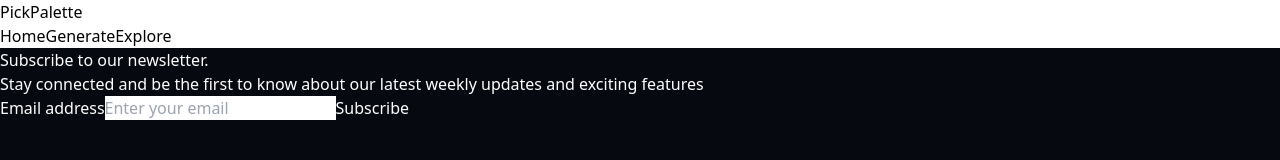
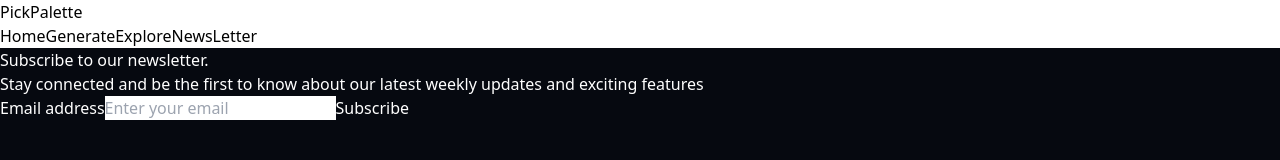
Before and after one commit to ArnabChatterjee20k/PickPalette-PaletteFromImage, a React (Vite) app: page /subscribe/newsletter in a window 1280 px wide. Shown: the top 160 px of the page. Built offline with nearby package versions, Linux system fonts and the light colour scheme; no server answers.

Commit message:
Feat ---subscription to newsletter

```diff
--- a/src/Page/NewsLetter/components/Form.jsx
+++ b/src/Page/NewsLetter/components/Form.jsx
@@ -10,8 +10,8 @@
   const handleForm = (e)=>{
     e.preventDefault();
     const email = ref.current.value
-    toast.loading("Subscribing....")
-    subscribe(email)
+    const toastId = toast.loading("Subscribing....")
+    subscribe(email,toastId)
   }
   return (
     <form className="mt-6 flex max-w-md gap-x-4" onSubmit={handleForm}>
--- a/src/components/Navbar.jsx
+++ b/src/components/Navbar.jsx
@@ -28,17 +28,32 @@
 }
 
 const DesktopNav = () => {
-  const {pathname} = useLocation()
+  const { pathname } = useLocation();
+  const newsletterActivePath = "/subscribe/newsletter"
+  const isNewsLetterPath = newsletterActivePath === pathname;
   return (
     <div className="flex gap-5 items-start">
       {navLinks.map(({ name, link }) => {
         const active = link === pathname;
         return (
-          <Link className={`${active ? "text-gray-200 bg-slate-800 py-1 px-2 rounded font-bold" : "font-semibold "}`} to={link}>
+          <Link
+            className={`${
+              active
+                ? "text-gray-200 bg-slate-800 py-1 px-2 rounded font-bold"
+                : "font-semibold "
+            }`}
+            to={link}
+          >
             {name}
           </Link>
         );
       })}
+      <Link
+        className={`${isNewsLetterPath?"font-extrabold ":"font-semibold"} border-t-gray-500 text-transparent bg-clip-text bg-gradient-to-r from-[#EEAB57] to-[#F7C04A]`}
+        to={"/subscribe/newsletter"}
+      >
+        NewsLetter
+      </Link>
     </div>
   );
 };
--- a/src/services/useSubscribeNewsletter.jsx
+++ b/src/services/useSubscribeNewsletter.jsx
@@ -4,12 +4,15 @@
 
 export default function useSubscribeNewsletter(email) {
   const mutation = useMutation(email=>subscribeNewsletter(email))
-  function subscribe (email){
+  function subscribe (email,prevToastId=null){
     mutation.mutate(email,{
         onSuccess:(data)=>{
+            if(prevToastId) toast.dismiss(prevToastId)
             toast.success("Subscription Added")
-        },
-        onError:(error)=>{
+          },
+          onError:(error)=>{
+            if(prevToastId) toast.dismiss(prevToastId)
+            console.log({error})
             toast.error(error.message)
         },
     })
--- a/src/utils/subscribeNewsletter.js
+++ b/src/utils/subscribeNewsletter.js
@@ -8,9 +8,10 @@
   const statusText = res.statusText
   const status = res.status
 
-  if (status !== 200 || status!==201) {
-    if(message) throw new Error(message)
-    throw new Error(statusText)
+  if (status===200) {
+    return data;
   }
-  return data;
+  console.log({status})
+  if(message) throw new Error(message)
+  throw new Error(statusText)
 }
```
